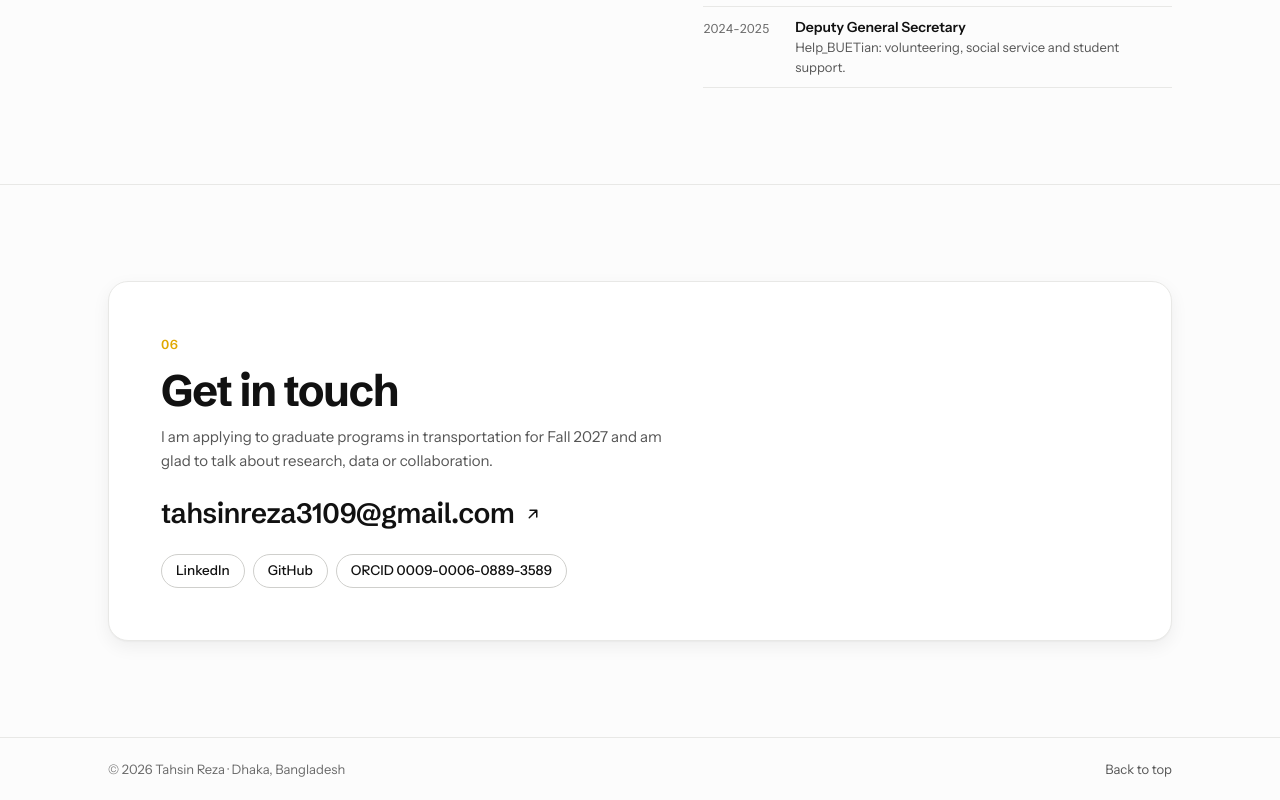
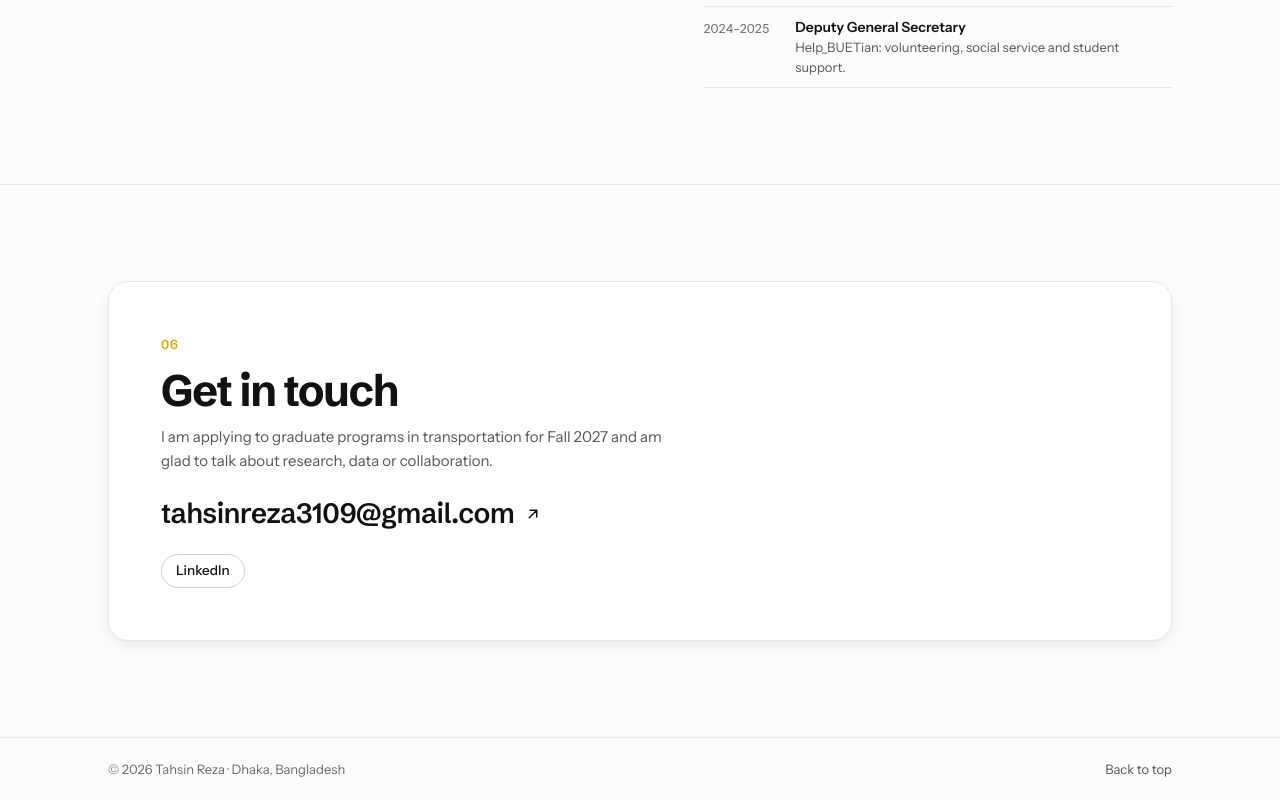
Before and after one commit to tahsinreza3109/tahsinreza3109.github.io, a plain HTML site: page index.html in a window 1280 px wide. Shown: the part 7123-7923 px from the top of the page. Drawn offline with Linux system fonts and the light colour scheme.

Commit message:
Contact card: keep LinkedIn only

```diff
--- a/index.html
+++ b/index.html
@@ -553,8 +553,6 @@
         </a>
         <ul class="contact-links">
           <li><a href="https://www.linkedin.com/in/tahsin-reza-3109at/" target="_blank" rel="noopener">LinkedIn</a></li>
-          <li><a href="https://github.com/tahsinreza3109" target="_blank" rel="noopener">GitHub</a></li>
-          <li><a href="https://orcid.org/0009-0006-0889-3589" target="_blank" rel="noopener">ORCID 0009-0006-0889-3589</a></li>
         </ul>
       </div>
     </div>
```
